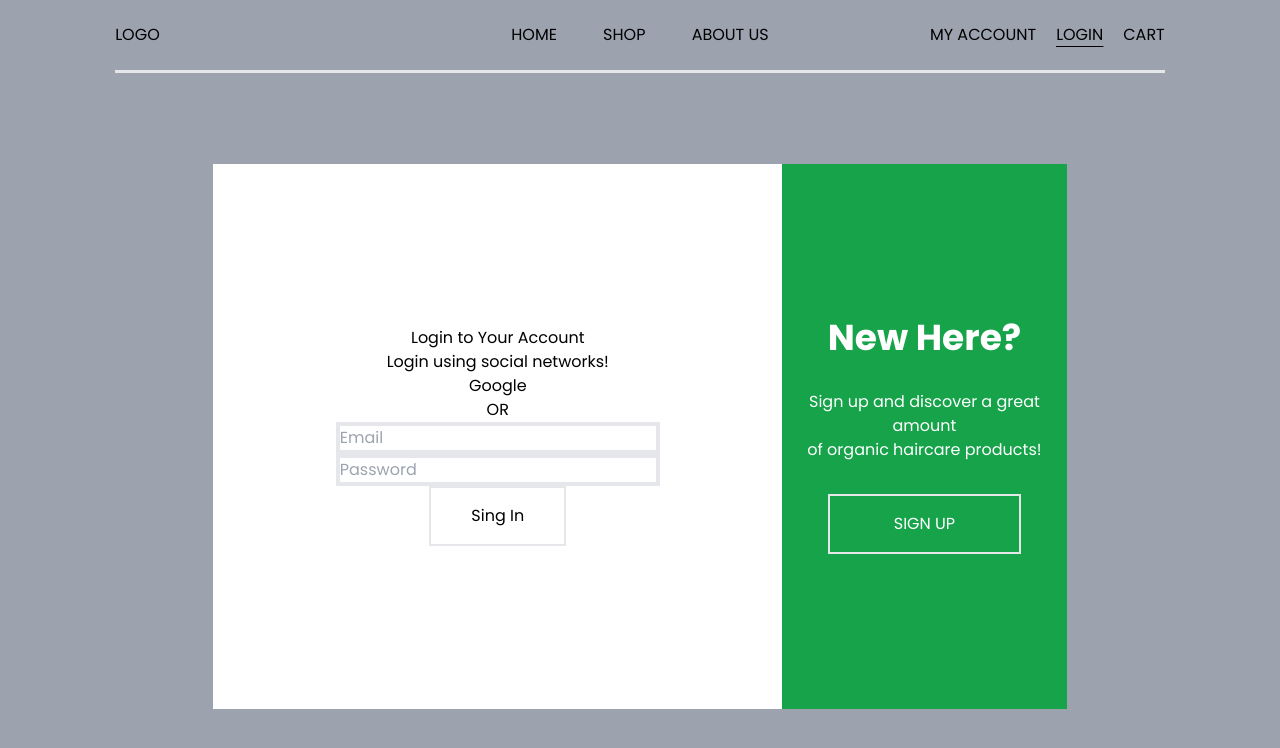
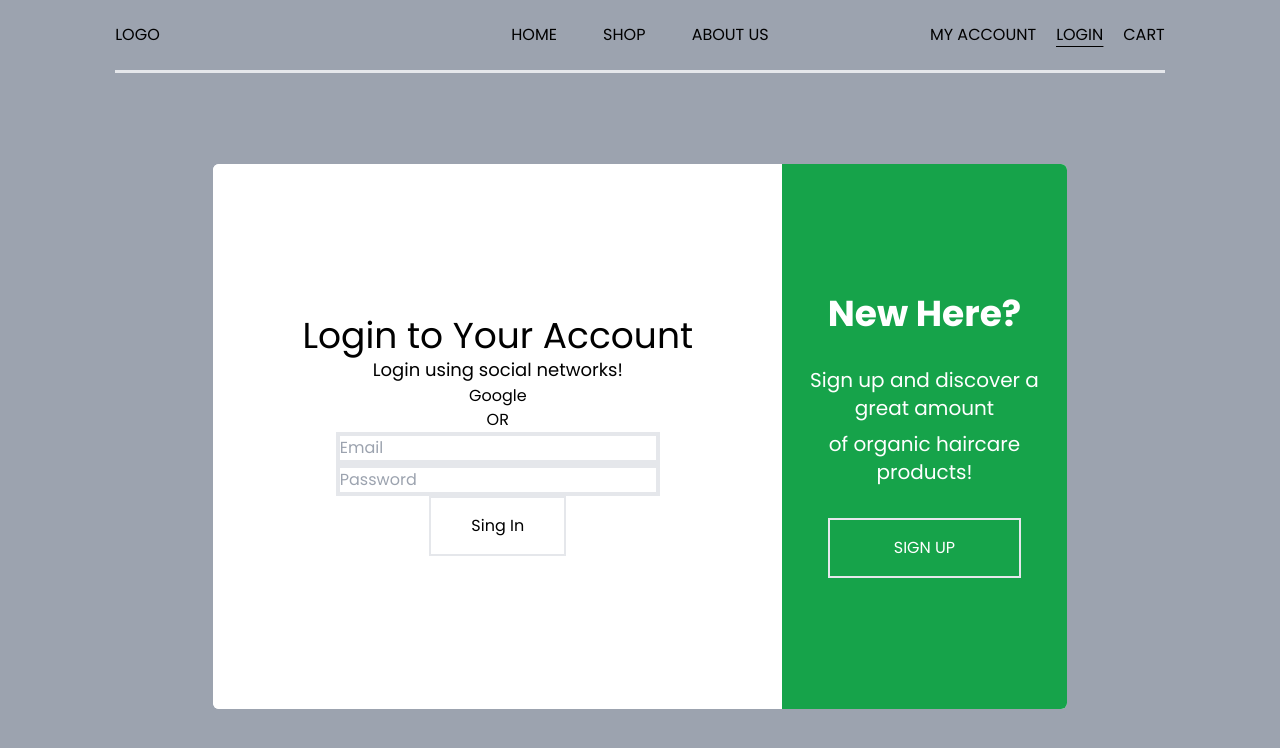
Before and after one commit to uch2ha/Razoo-Store, a React (Vite) app: page /login in a window 1280 px wide. Shown: the top 748 px of the page. Built offline with nearby package versions, Linux system fonts and the light colour scheme.

Commit message:
login page new styles

```diff
--- a/src/features/logIn-signUp/components/Invite.tsx
+++ b/src/features/logIn-signUp/components/Invite.tsx
@@ -3,15 +3,19 @@ import React, { FC } from 'react'
 interface IInviteProps {
   onClick: () => void
   texts: { title: string; description1: string; description2: string; btnLabel: string }
+  isLogin: boolean
 }
 
-const Invite: FC<IInviteProps> = ({ onClick, texts }) => {
+const Invite: FC<IInviteProps> = ({ onClick, texts, isLogin }) => {
   return (
-    <div className="w-full h-full bg-green-600 flex flex-col justify-center items-center text-white">
-      <p className="font-bold text-4xl">{texts.title}</p>
+    <div
+      className={`w-full h-full bg-green-600 flex flex-col justify-center items-center text-white ${
+        isLogin ? 'rounded-tr-md rounded-br-md' : 'rounded-tl-md rounded-bl-md'
+      }`}>
+      <h2 className="font-bold">{texts.title}</h2>
       <div className="py-8">
-        <p>{texts.description1}</p>
-        <p>{texts.description2}</p>
+        <p className="text-xl mb-2">{texts.description1}</p>
+        <p className="text-xl">{texts.description2}</p>
       </div>
       <button className="border-2 py-4 px-16" onClick={onClick}>
         {texts.btnLabel}
--- a/src/features/logIn-signUp/components/LogInForm.tsx
+++ b/src/features/logIn-signUp/components/LogInForm.tsx
@@ -28,12 +28,12 @@ const LogInForm: FC = () => {
   }
 
   return (
-    <div className="w-full h-full bg-white flex flex-col justify-center items-center">
+    <div className="w-full h-full bg-white flex flex-col justify-center items-center rounded-md">
       <h2>Login to Your Account</h2>
       <h4>Login using social networks!</h4>
       <span>Google</span>
       <p>OR</p>
-      {error && <h3 className="text-red-600 text-2xl font-bold py-4">{error}</h3>}
+      {error && <h3 className="text-red-600 font-bold py-4">{error}</h3>}
       <input
         type="email"
         className="border-4"
--- a/src/features/logIn-signUp/components/SignUpForm.tsx
+++ b/src/features/logIn-signUp/components/SignUpForm.tsx
@@ -1,7 +1,7 @@
 import React, { FC } from 'react'
 
 const SignUpForm: FC = () => {
-  return <div className="w-full h-full bg-white">SignUpForm</div>
+  return <div className="w-full h-full bg-white rounded-md">SignUpForm</div>
 }
 
 export default SignUpForm
--- a/src/index.scss
+++ b/src/index.scss
@@ -4,10 +4,44 @@
 @import 'tailwindcss/components';
 @import 'tailwindcss/utilities';
 
+@keyframes custom-scale {
+  0% {
+    transform: scaleX(1);
+  }
+
+  50% {
+    transform: scaleX(1.25);
+  }
+
+  100% {
+    transform: scaleX(1);
+  }
+}
+
+@keyframes test {
+  0% {
+    @apply translate-x-[0%];
+  }
+
+  100% {
+    @apply translate-x-[-200%];
+  }
+}
+
 @layer base {
   html {
     font-family: 'Poppins', sans-serif;
     @apply scrollbar-hide;
+  }
+
+  h2 {
+    @apply text-4xl;
+  }
+  h3 {
+    @apply text-2xl;
+  }
+  h4 {
+    @apply text-lg;
   }
 }
 
@@ -21,6 +55,15 @@
   }
 }
 
+@layer utilities {
+  .test-animation {
+    animation-name: custom-scale;
+    animation-duration: 2s;
+    animation-iteration-count: 1;
+    animation-direction: alternate;
+  }
+}
+
 /* For Webkit-based browsers (Chrome, Safari and Opera) */
 .scrollbar-hide::-webkit-scrollbar {
   display: none;
--- a/src/pages/LoginPage.tsx
+++ b/src/pages/LoginPage.tsx
@@ -27,22 +27,22 @@ const LoginPage: FC = () => {
   return (
     <div className="bg-gray-400 w-screen h-screen bg-cover bg-center bg-no-repeat flex flex-col items-center  justify-start">
       <NavBar />
-      <div className="h-full w-full flex justify-center items-center text-center flex-col">
-        <div className="relative flex w-2/3 h-3/4 bg-white">
+      <div className="h-full w-full flex justify-center items-center text-center flex-col ">
+        <div className="relative flex w-2/3 h-3/4 bg-white rounded-md">
           <div
-            className={`left-0 w-2/3 transform absolute h-full transition-transform  duration-700 ${
-              isLogin ? 'translate-x-[0%]' : ' translate-x-[50%]'
+            className={`left-0 w-2/3 transform absolute h-full transition-transform duration-700  ${
+              isLogin ? 'translate-x-[0%] ' : ' translate-x-[50%] '
             }`}>
             {isLogin ? <LogInForm /> : <SignUpForm />}
           </div>
           <div
-            className={`right-0 w-1/3 transform absolute h-full transition-transform  duration-700 ${
-              isLogin ? 'translate-x-[0%]' : ' translate-x-[-200%]'
-            }`}>
+            className={`right-0 w-1/3 transform absolute h-full transition-transform duration-700 ${
+              isLogin ? 'translate-x-[0%]' : 'translate-x-[-200%]'
+            } `}>
             {isLogin ? (
-              <Invite texts={signUpText} onClick={handleSwitch} />
+              <Invite texts={signUpText} onClick={handleSwitch} isLogin={isLogin} />
             ) : (
-              <Invite texts={logInText} onClick={handleSwitch} />
+              <Invite texts={logInText} onClick={handleSwitch} isLogin={isLogin} />
             )}
           </div>
         </div>
```
